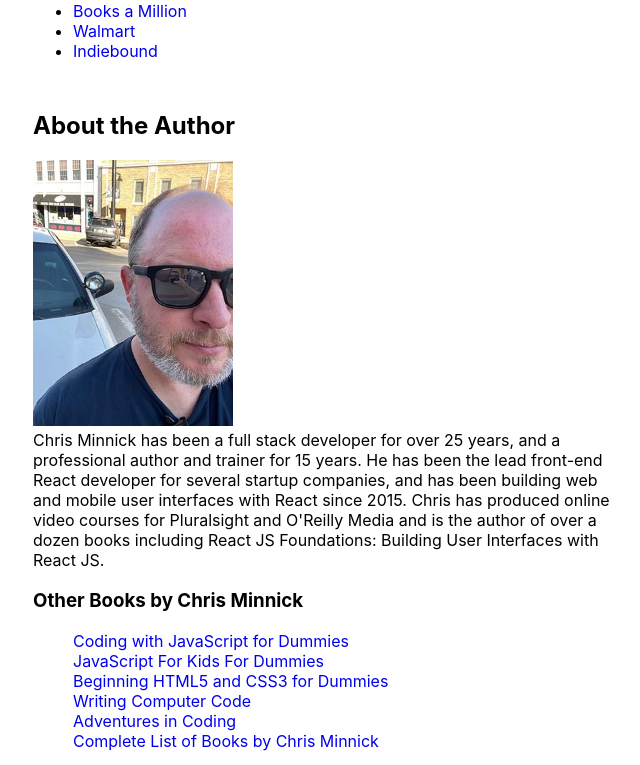
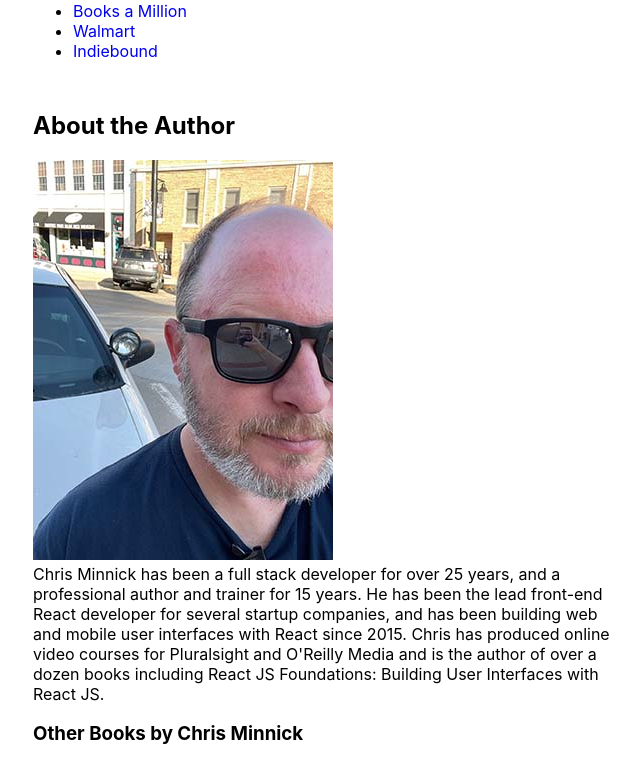
Before and after one commit to chrisminnick/react-js-foundations, a React (Create React App) app in the folder book-code-listings/: page / in a window 1280 px wide. Shown: the part 1506-2271 px from the top of the page, without its empty margins (577-1217 px from the left). Built offline with nearby package versions, Linux system fonts and the light colour scheme; what loggly-jslogger would draw is missing.

Commit message:
stying the images

```diff
--- a/book-code-listings/src/About.js
+++ b/book-code-listings/src/About.js
@@ -13,8 +13,7 @@ function About() {
     </Helmet>
       <h2>About the Author</h2>
       <p><img src="/images/chris-and-car.jpeg"
-      alt="Chris Minnick"
-      className="img-fluid float-md-left mr-2" style={{maxWidth:"200px"}} /><br />
+      alt="Chris Minnick" style={{maxWidth:"100%"}} /><br />
         Chris Minnick has been a full stack developer for over 25 years, and a
         professional author and trainer for 15 years. He has been the lead
         front-end React developer for several startup companies, and has been
--- a/book-code-listings/src/Introduction.js
+++ b/book-code-listings/src/Introduction.js
@@ -4,7 +4,7 @@ function Introduction(props) {
   return (
     <>
     <div style={{textAlign:"center"}}>
-      <img src="/images/cover.jpg" className="img-fluid" alt="React JS Foundations" />
+      <img src="/images/cover.jpg" style={{maxWidth:"100%"}} alt="React JS Foundations" />
     </div>
     <Helmet>
       <title>React JS Foundations by Chris Minnick - Building User Interfaces with ReactJS: An
```
